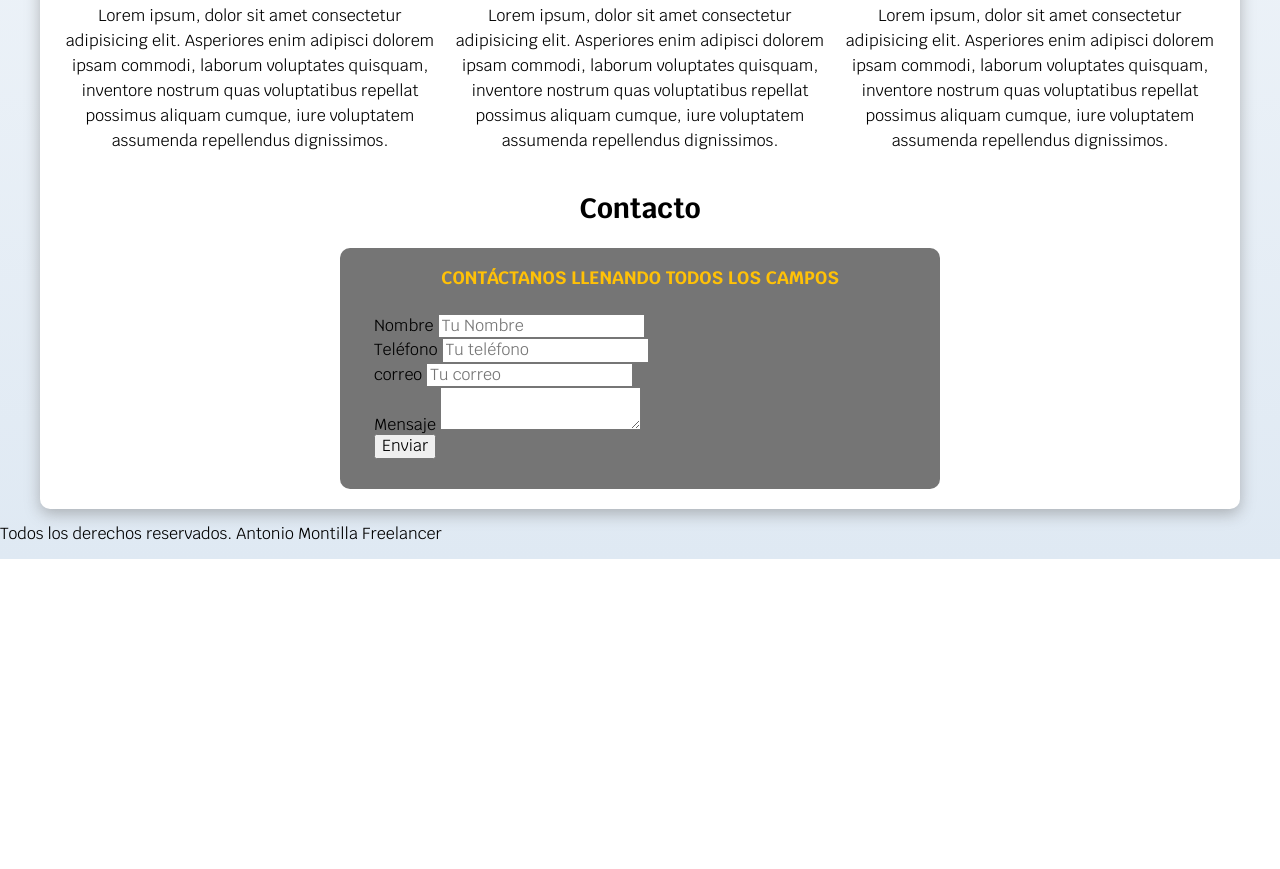
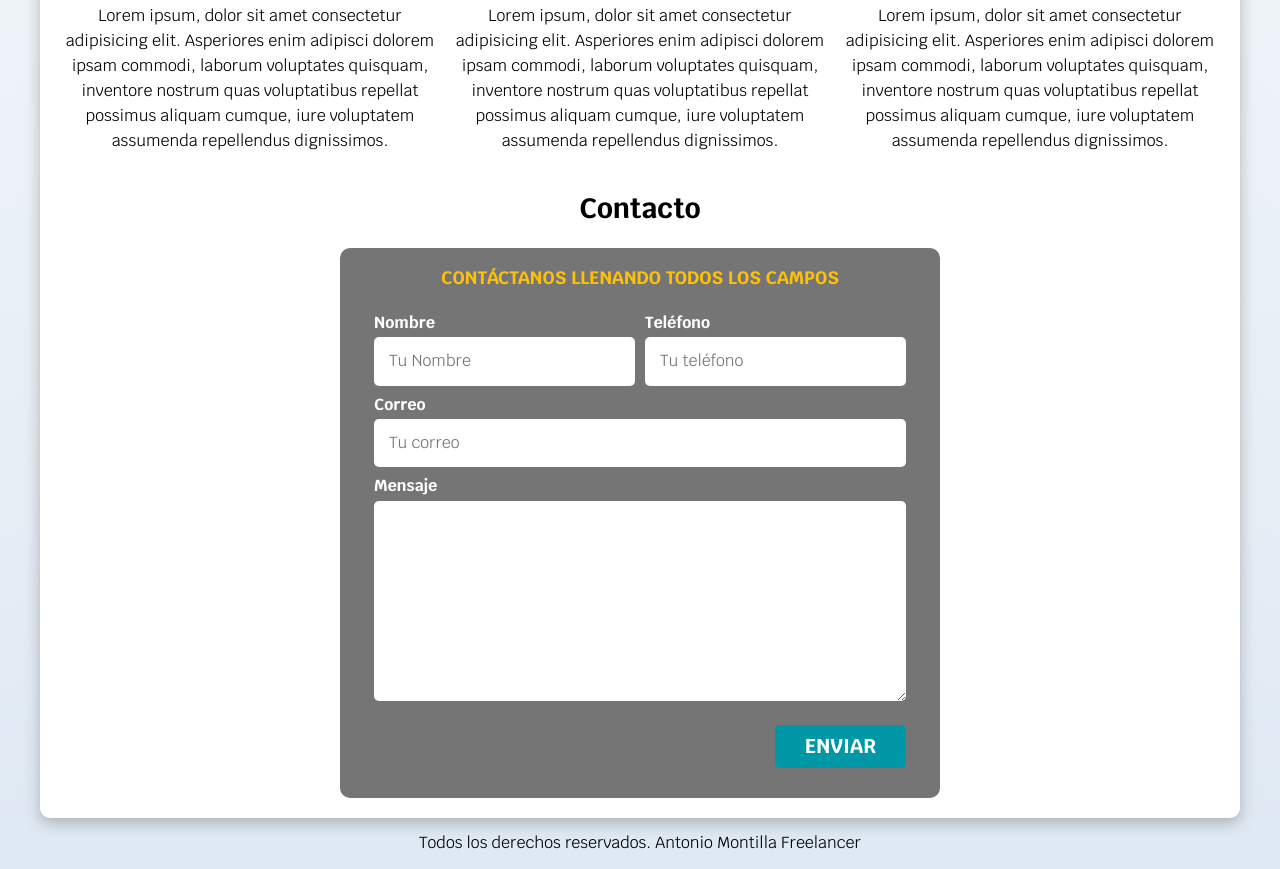
Before and after one commit to AntonioMontilla08/Freelancer, a plain HTML site: page freelancer_inicio/index.html in a window 1280 px wide. Shown: the part 926-1795 px from the top of the page. Before the commit the page ends 1485 px from the top, so only its background shows below. Drawn offline with Linux system fonts and the light colour scheme.

Commit message:
en casa final

```diff
--- a/freelancer_inicio/css/styles.css
+++ b/freelancer_inicio/css/styles.css
@@ -11,6 +11,7 @@
 html{
     font-size: 62.5%;
     box-sizing: border-box; /* Hack Box Model */
+    scroll-snap-type: y mandatory;
     }
 
 *, *:before, *:after {
@@ -40,12 +41,17 @@ body{
     border-radius: .5rem;
     width: 90%;
     text-align: center;
+    border: none;
 }
 
 @media (min-width: 480px) {
     .boton{
         width: auto;
     }
+}
+
+.boton:hover{
+    cursor: pointer;
 }
 
 .sombra {
@@ -76,6 +82,26 @@ h1, h2, h3 {
 .titulo span {
     font-size: 2rem;
 }
+
+/* Utilidades */
+.w-sm-100{
+    width: 100%;
+}
+
+@media (min-width: 768px) {
+    .w-sm-100{
+        width: auto;
+    }
+}
+
+.flex{
+    display: flex;
+}
+
+.alinear-derecha{
+    justify-content: flex-end;
+}
+
 
 /* Navegacion Principal */
 .nav-bg {
@@ -140,6 +166,11 @@ h1, h2, h3 {
     align-items: flex-end;
 }
 
+.servicios, .navegacion-principal, .formulario{
+    scroll-snap-align: center;
+    scroll-snap-stop: always;
+}
+
 /* Servicios */
 @media (min-width: 768px) {
     .servicios {
@@ -196,3 +227,40 @@ h1, h2, h3 {
     font-weight: 700;
     margin-bottom: 2rem;
 }
+
+.contenedor-campos{
+    display: grid;
+    grid-template-columns: repeat(2, 1fr);
+    grid-template-rows: auto;
+    column-gap: 1rem;
+}
+
+.campo:nth-child(3), .campo:nth-child(4){
+    grid-column: 1 / 3;
+}
+
+.campo{
+    margin-bottom: 1rem;
+}
+
+.campo label{
+    color: var(--blanco);
+    font-weight: 700;
+    margin-bottom: .5rem;
+    display: block;
+}
+
+.campo textarea{
+    height: 20rem;
+}
+
+.campo .input-text{
+    width: 100%;
+    border: none;
+    padding: 1.5rem;
+    border-radius: .5rem;
+}
+
+.footer{
+    text-align: center;
+}
--- a/freelancer_inicio/index.html
+++ b/freelancer_inicio/index.html
@@ -105,33 +105,33 @@
                     <div class="contenedor-campos">
                         <div class="campo">
                             <label for="">Nombre</label>
-                            <input type="text" placeholder="Tu Nombre">
+                            <input class="input-text" type="text" placeholder="Tu Nombre">
                         </div>
 
                         <div class="campo">
                             <label for="">Teléfono</label>
-                            <input type="tel" placeholder="Tu teléfono">
+                            <input class="input-text" type="tel" placeholder="Tu teléfono">
                         </div>
 
                         <div class="campo">
-                            <label for="">correo</label>
-                            <input type="email" placeholder="Tu correo">
+                            <label for="">Correo</label>
+                            <input class="input-text" type="email" placeholder="Tu correo">
                         </div>
 
                         <div class="campo">
                             <label for="">Mensaje</label>
-                            <textarea name="" id=""></textarea>
+                            <textarea class="input-text" name="" id=""></textarea>
                         </div>
                     </div> <!--.contenedor-campos-->
-                    <div>
-                        <input type="submit" value="Enviar">
+                    <div class="alinear-derecha flex">
+                        <input class="boton w-sm-100" type="submit" value="Enviar">
                     </div>
                 </fieldset>
             </form>
         </section>
     </main>
 
-    <footer>
+    <footer class="footer">
         <p>Todos los derechos reservados. Antonio Montilla Freelancer</p>
     </footer>
 </body>
```
